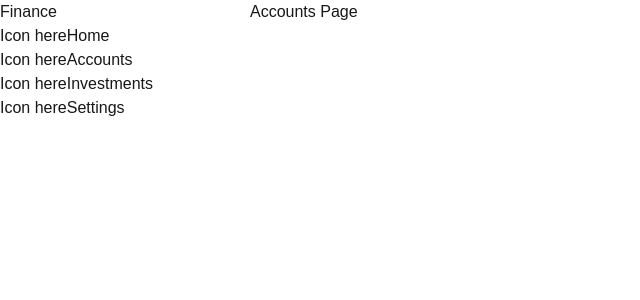
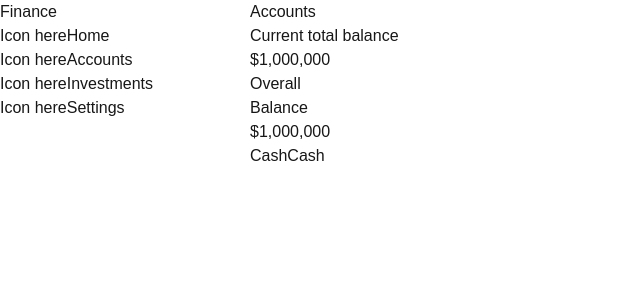
Before and after one commit to asshleygozar/financial-manager, a Next.js app: page /accounts in a window 1280 px wide. Shown: the top 300 px of the page, without its empty margins (0-640 px from the left). Built offline with nearby package versions, Linux system fonts and the light colour scheme.

Commit message:
initialize account page components

```diff
--- a/app/accounts/page.tsx
+++ b/app/accounts/page.tsx
@@ -1,9 +1,34 @@
 function Accounts() {
-    return (
-        <div>
-            <h1>Accounts Page</h1>
-        </div>
-    );
+	return (
+		<div>
+			<nav>Accounts</nav>
+			<section>
+				{/* Total amount here*/}
+				<div>
+					<h1>Current total balance</h1>
+					<h2>
+						<span>$</span>1,000,000
+					</h2>
+					<h3>Overall</h3>
+				</div>
+			</section>
+			<section>
+				{' '}
+				{/*Accounts container here*/}
+				{/* Maybe use map here to generate dynamic accounts */}
+				<div>
+					<h1>Balance</h1>
+					<h2>
+						<span>$</span>1,000,000
+					</h2>
+					<div>
+						<span>Cash</span>
+						<span>Cash</span>
+					</div>
+				</div>
+			</section>
+		</div>
+	);
 }
 
 export default Accounts;
```
